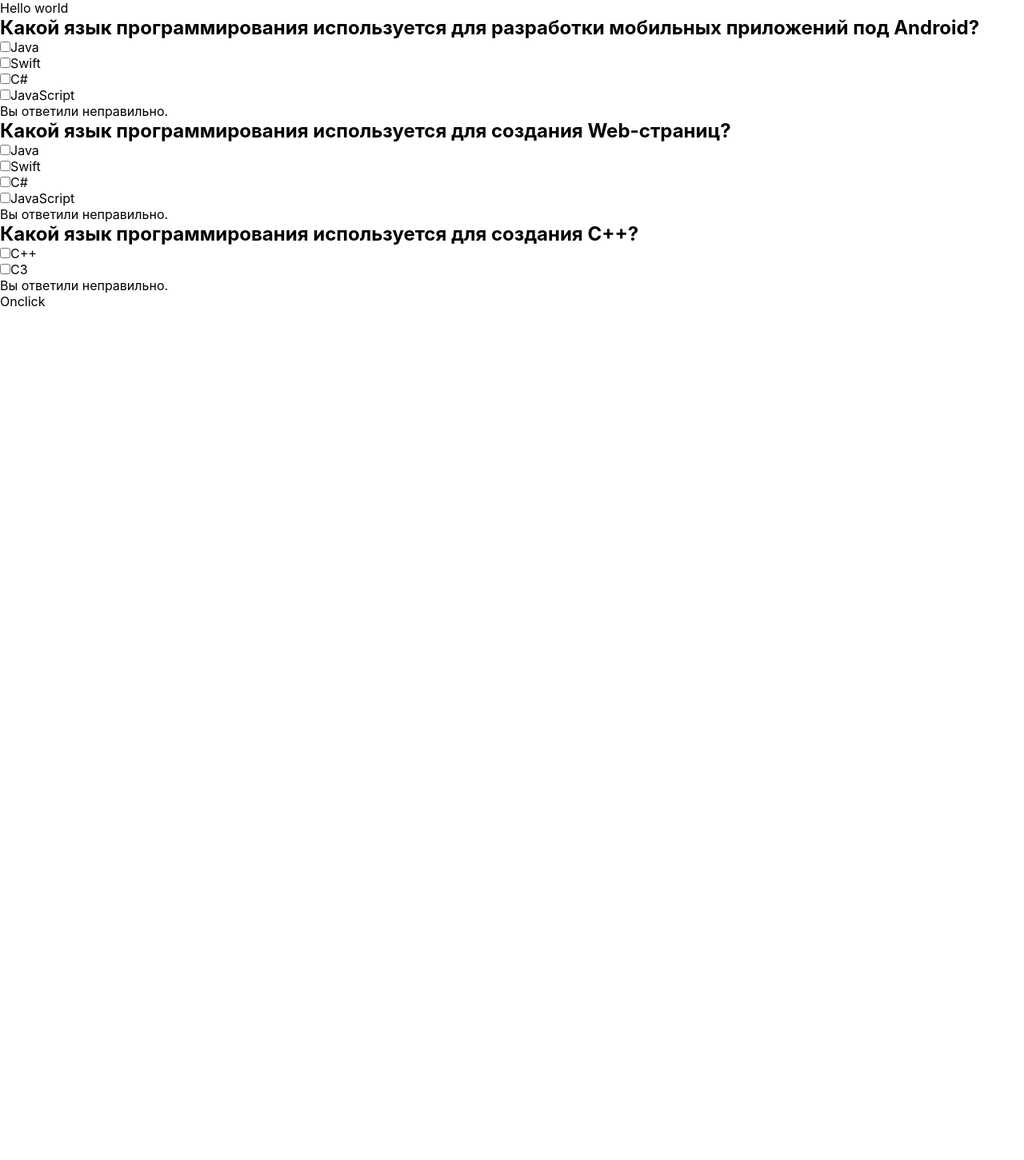
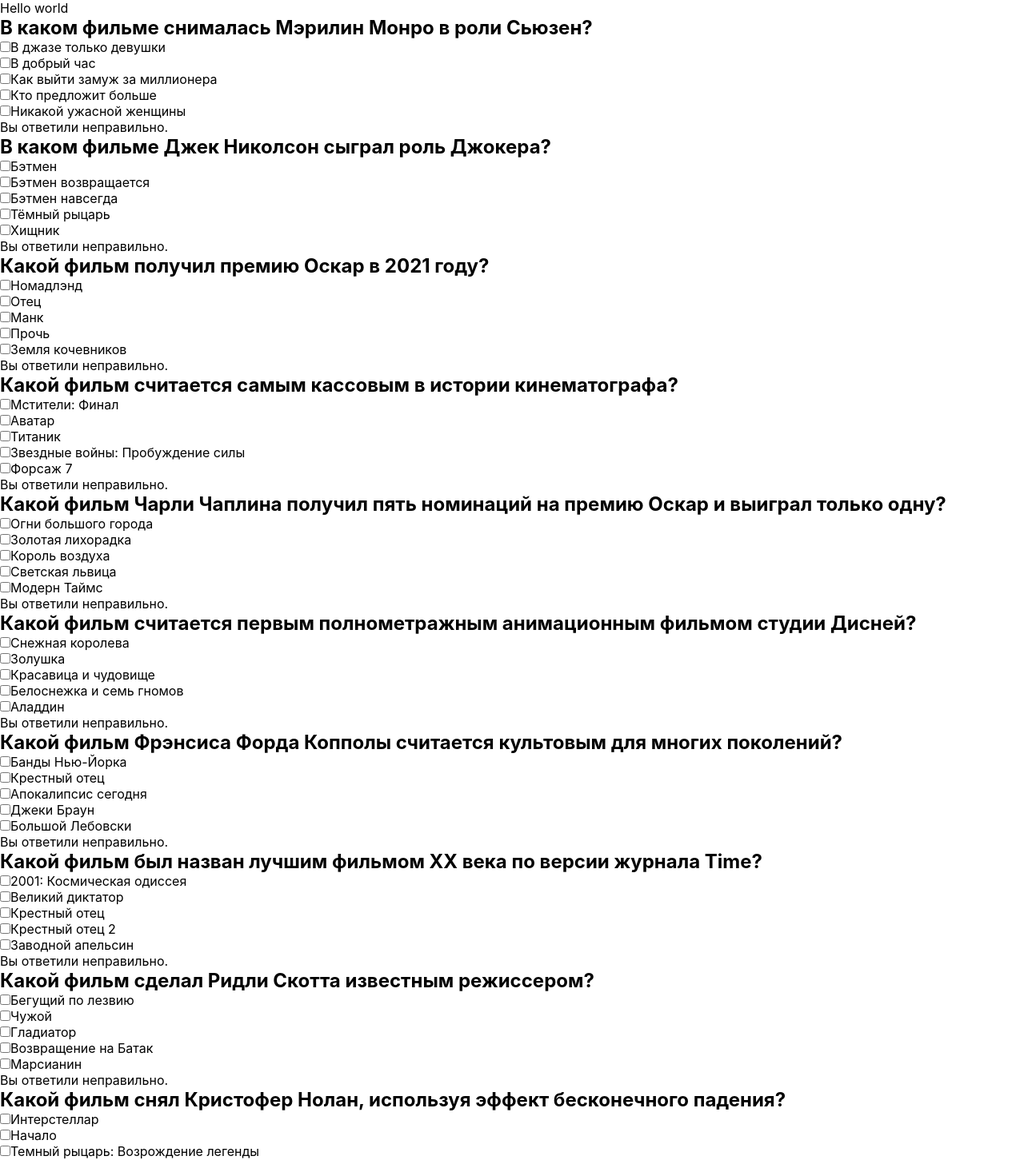
Before and after one commit to stassold/cinema-quiz, a React app: page / in a window 1280 px wide. Shown: the top 1451 px of the page at 80% size. Before the commit the page ends 800 px from the top, so only its background shows below. Built offline with nearby package versions, Linux system fonts and the light colour scheme.

Commit message:
Update Questions

```diff
--- a/src/app/data/index.ts
+++ b/src/app/data/index.ts
@@ -2,22 +2,63 @@ import {Question} from "app/types";
 
 export const questions: Question[] = [
     {
-        text: "Какой язык программирования используется для разработки мобильных приложений под Android?",
-        answers: ["Java", "Swift", "C#", "JavaScript"],
-        correctAnswerIndex: 0,
-        correctUserResponse: false
+        text: "В каком фильме снималась Мэрилин Монро в роли Сьюзен?",
+        answers: ["В джазе только девушки", "В добрый час", "Как выйти замуж за миллионера", "Кто предложит больше", "Никакой ужасной женщины"],
+        correctAnswerIndex: 2,
+        correctUserResponse: false,
     },
     {
-        text: "Какой язык программирования используется для создания Web-страниц?",
-        answers: ["Java", "Swift", "C#", "JavaScript"],
-        correctAnswerIndex: 3,
-        correctUserResponse: false
+        text: "В каком фильме Джек Николсон сыграл роль Джокера?",
+        answers: ["Бэтмен", "Бэтмен возвращается", "Бэтмен навсегда", "Тёмный рыцарь", "Хищник"],
+        correctAnswerIndex: 1,
+        correctUserResponse: false,
     },
     {
-        text: "Какой язык программирования используется для создания C++?",
-        answers: ["C++", "C3"],
+        text: "Какой фильм получил премию Оскар в 2021 году?",
+        answers: ["Номадлэнд", "Отец", "Манк", "Прочь", "Земля кочевников"],
         correctAnswerIndex: 0,
-        correctUserResponse: false
+        correctUserResponse: false,
     },
-    // Добавьте другие вопросы
+    {
+        text: "Какой фильм считается самым кассовым в истории кинематографа?",
+        answers: ["Мстители: Финал", "Аватар", "Титаник", "Звездные войны: Пробуждение силы", "Форсаж 7"],
+        correctAnswerIndex: 1,
+        correctUserResponse: false,
+    },
+    {
+        text: "Какой фильм Чарли Чаплина получил пять номинаций на премию Оскар и выиграл только одну?",
+        answers: ["Огни большого города", "Золотая лихорадка", "Король воздуха", "Светская львица", "Модерн Таймс"],
+        correctAnswerIndex: 4,
+        correctUserResponse: false,
+    },
+    {
+        text: "Какой фильм считается первым полнометражным анимационным фильмом студии Дисней?",
+        answers: ["Снежная королева", "Золушка", "Красавица и чудовище", "Белоснежка и семь гномов", "Аладдин"],
+        correctAnswerIndex: 3,
+        correctUserResponse: false,
+    },
+    {
+        text: "Какой фильм Фрэнсиса Форда Копполы считается культовым для многих поколений?",
+        answers: ["Банды Нью-Йорка", "Крестный отец", "Апокалипсис сегодня", "Джеки Браун", "Большой Лебовски"],
+        correctAnswerIndex: 1,
+        correctUserResponse: false,
+    },
+    {
+        text: "Какой фильм был назван лучшим фильмом XX века по версии журнала Time?",
+        answers: ["2001: Космическая одиссея", "Великий диктатор", "Крестный отец", "Крестный отец 2", "Заводной апельсин"],
+        correctAnswerIndex: 2,
+        correctUserResponse: false,
+    },
+    {
+        text: "Какой фильм сделал Ридли Скотта известным режиссером?",
+        answers: ["Бегущий по лезвию", "Чужой", "Гладиатор", "Возвращение на Батак", "Марсианин"],
+        correctAnswerIndex: 1,
+        correctUserResponse: false,
+    },
+    {
+        text: "Какой фильм снял Кристофер Нолан, используя эффект бесконечного падения?",
+        answers: ["Интерстеллар", "Начало", "Темный рыцарь: Возрождение легенды", "Дюнкерк", "Престиж"],
+        correctAnswerIndex: 1,
+        correctUserResponse: false,
+    },
 ];
```
